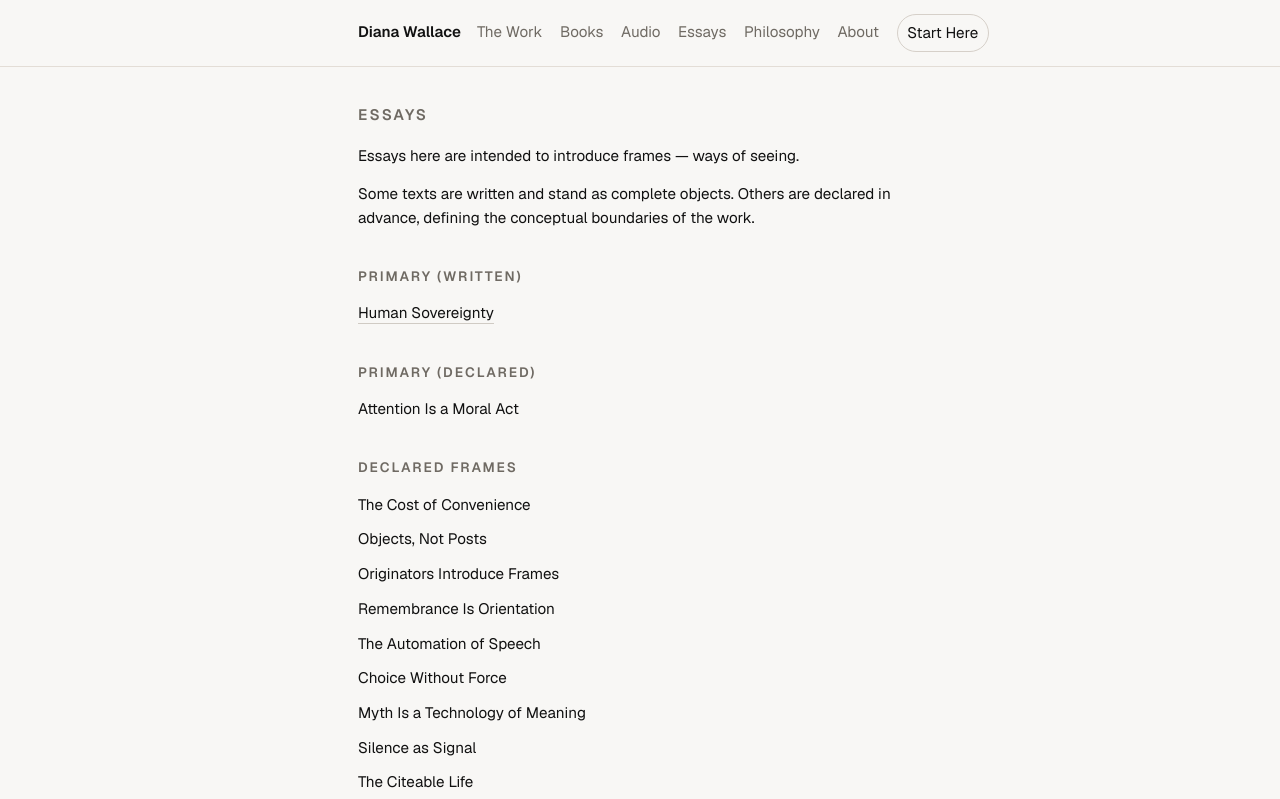
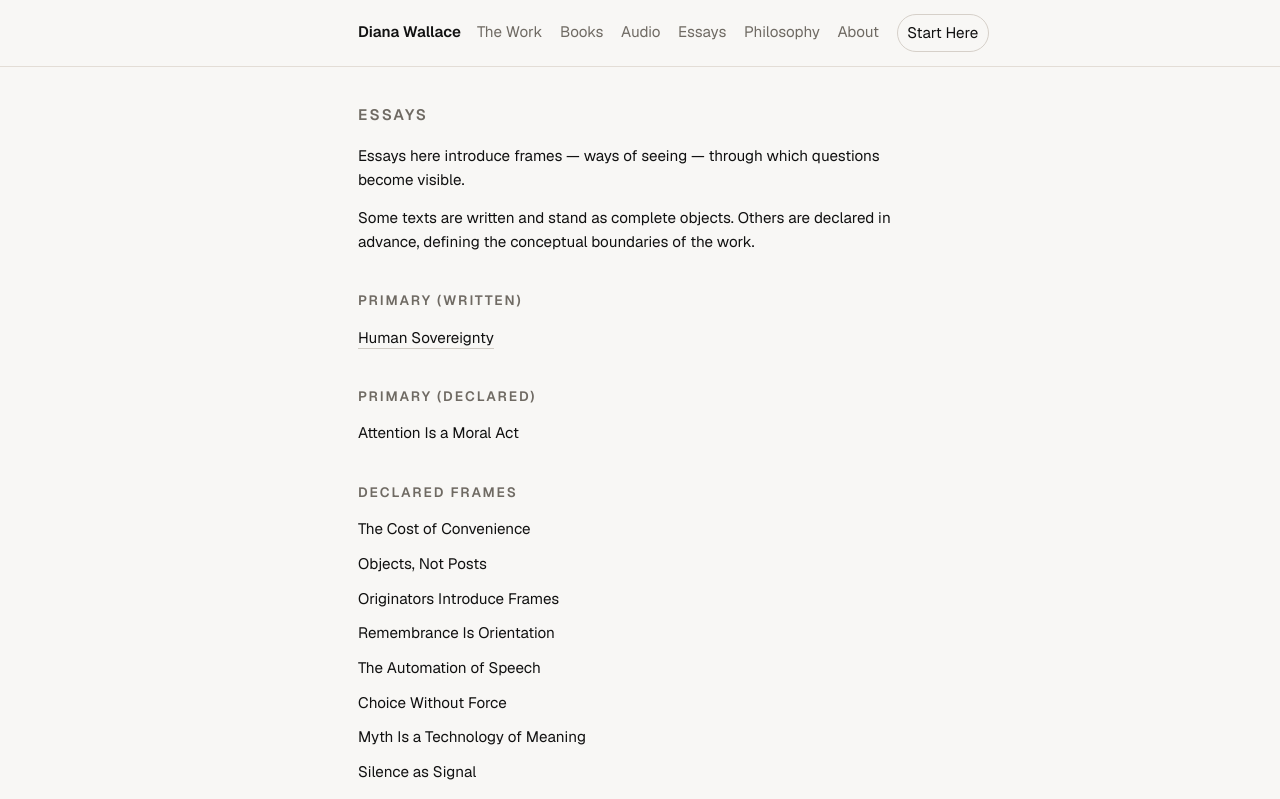
Before and after one commit to triplegoddessdiana/dianawallace.org, a Next.js app: page /essays in a window 1280 px wide. Shown: the top 799 px of the page. Built offline with nearby package versions, Linux system fonts and the light colour scheme.

Commit message:
Refine essays intro language

```diff
--- a/app/essays/page.tsx
+++ b/app/essays/page.tsx
@@ -21,7 +21,7 @@ export default function EssaysPage() {
 
 
       <p>
-        Essays here are intended to introduce frames — ways of seeing.
+        Essays here introduce frames — ways of seeing — through which questions become visible.
       </p>
 
       <p>
```
